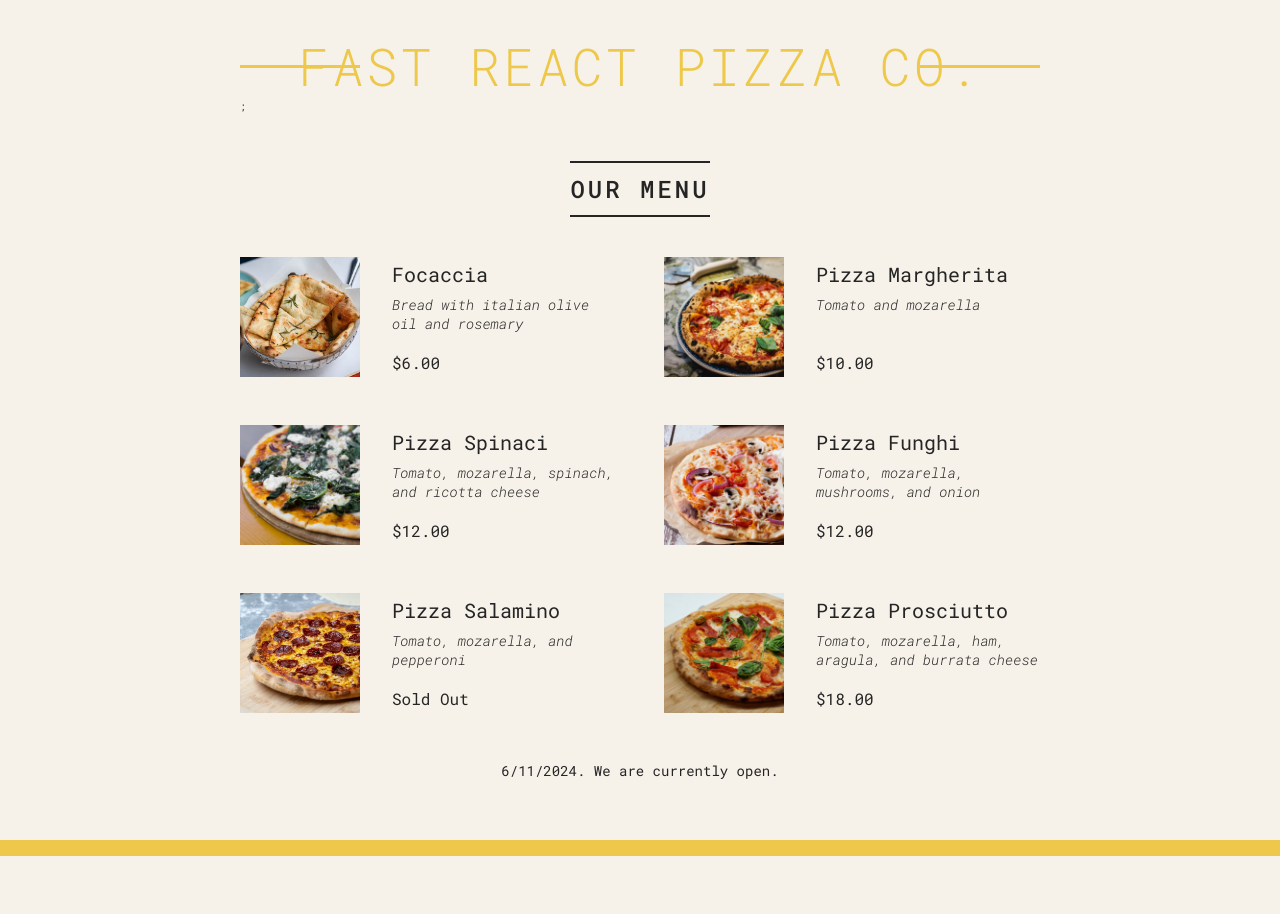
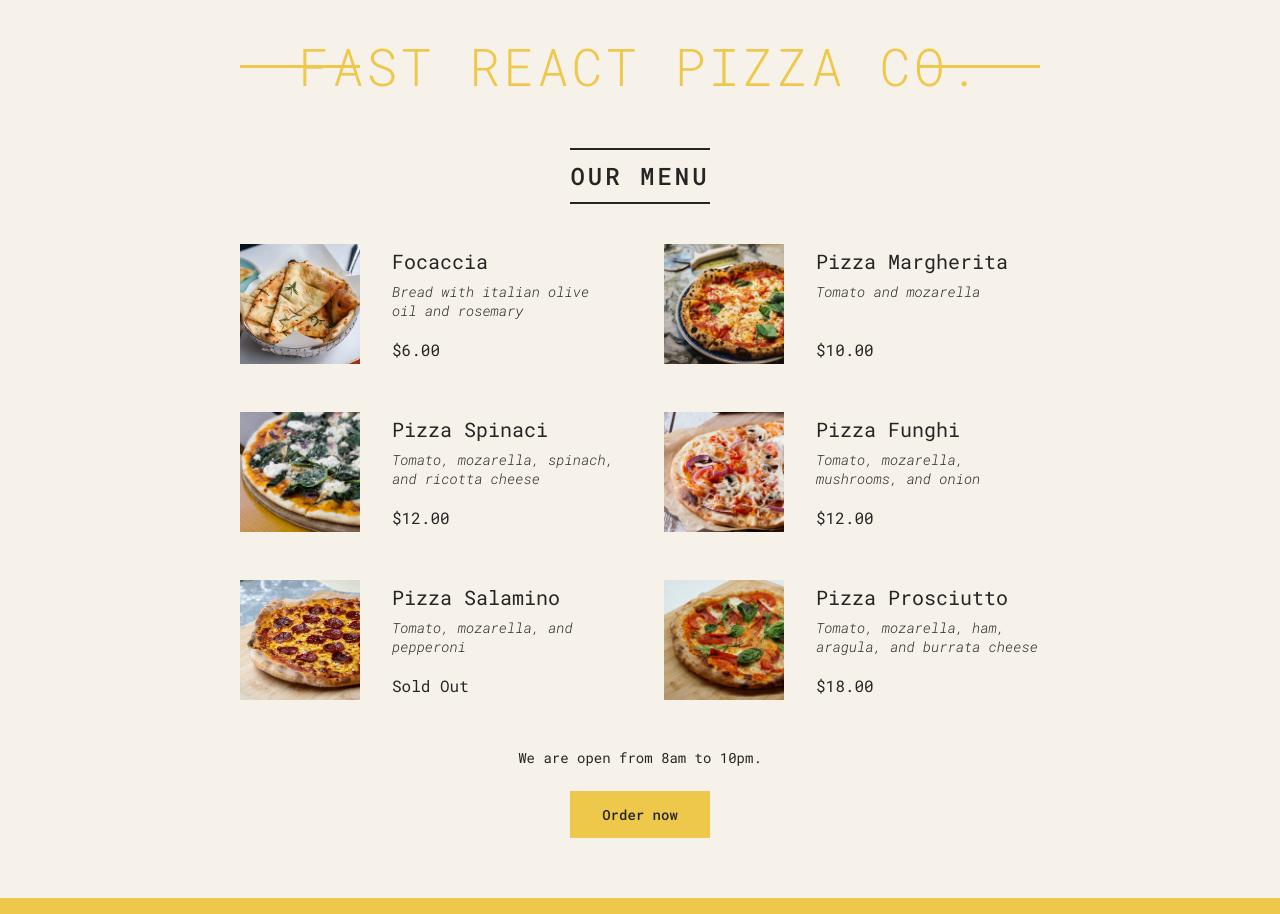
Before and after one commit to cmtayl0r/react-pizza-card, a React (Vite) app: page / in a window 1280 px wide. Before the commit the page ends 856 px from the top, so only its background shows below. Built offline with nearby package versions, Linux system fonts and the light colour scheme.

Commit message:
add conditional rendering to menu and footer

```diff
--- a/src/main.jsx
+++ b/src/main.jsx
@@ -23,20 +23,28 @@ function App() {
 function Header() {
   return (
     <header className="header">
-      <h1>Fast React Pizza Co.</h1>;
+      <h1>Fast React Pizza Co.</h1>
     </header>
   );
 }
 
 function Menu() {
+  const pizzas = pizzaData; // Array of pizzas
+  const numPizzas = pizzas.length; // Number of pizzas
+
   return (
     <main className="menu">
       <h2>Our Menu</h2>
-      <ul className="pizzas">
-        {pizzaData.map((pizza, index) => (
-          <Pizza key={index} {...pizza} />
-        ))}
-      </ul>
+      {/* Conditional rendering: if number of pizzas greater than 0 */}
+      {numPizzas > 0 ? (
+        <ul className="pizzas">
+          {pizzas.map((pizza, index) => (
+            <Pizza key={index} {...pizza} />
+          ))}
+        </ul>
+      ) : (
+        <p>No pizzas available</p>
+      )}
     </main>
   );
 }
@@ -63,7 +71,15 @@ function Footer() {
 
   return (
     <footer className="footer">
-      {new Date().toLocaleDateString()}. We are currently open.
+      {/* Conditional rendering: if the restaurant is open, render the order button */}
+      {isOpen ? (
+        <div className="order">
+          <p>We are open from 8am to 10pm.</p>
+          <button className="btn">Order now</button>
+        </div>
+      ) : (
+        <p>We are closed. Come back tomorrow!</p>
+      )}
     </footer>
   );
 }
```
